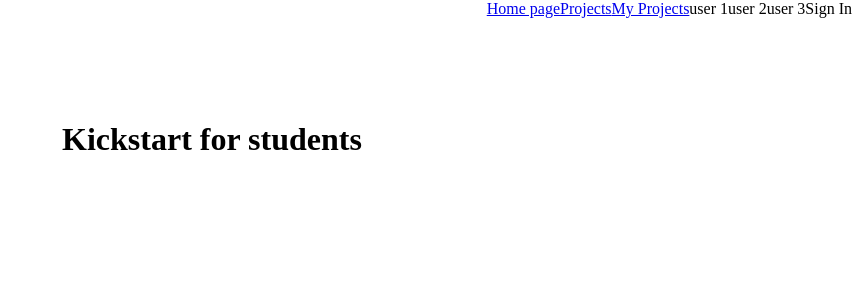
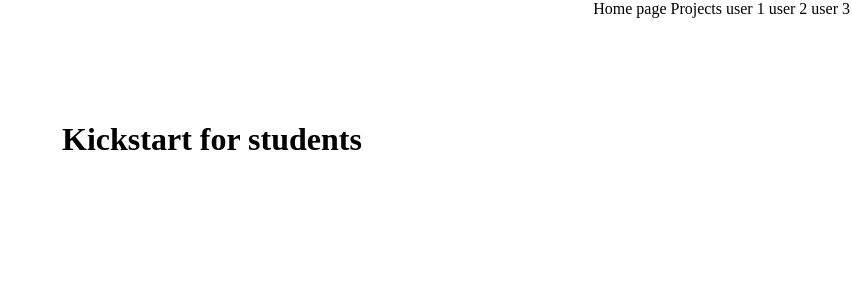
Before and after one commit to matija077/Diplomski, a React (Create React App) app in the folder frontend/: page / in a window 1280 px wide. Shown: the top 300 px of the page, without its empty margins (428-1280 px from the left). Built offline with nearby package versions, Linux system fonts and the light colour scheme.

Commit message:
a lot of fixes

```diff
--- a/frontend/src/App.css
+++ b/frontend/src/App.css
@@ -2,8 +2,9 @@ body {
   font-family: 'Crimson Text', serif;
 }
 
-a {
-
+a, a:hover, a:focus, a:active {
+  text-decoration: none;
+  color: inherit;
 }
 
 .name {
--- a/frontend/src/components/header/header.component.js
+++ b/frontend/src/components/header/header.component.js
@@ -2,43 +2,46 @@ import React from 'react';
 
 import {Link} from 'react-router-dom';
 
+import {connect} from 'react-redux';
+import {createStructuredSelector} from 'reselect';
+
+import {selectCurrentUserNumber} from '../../redux/user/user.selectors';
+
 import './header.style.scss';
 
-function Header({setUser}) {
-    var user = false;
+function Header({setUser, currentUserNumber}) {
 
     return(
         <div className="header">
             <div className="options">
                 <Link to="/" className="option">Home page</Link>
                 <Link to="/projects" className="option">Projects</Link>
-                <Link to="/my_projects" className="option">My Projects</Link>
                 <span
-                    className="option-user"
+                    className={"option-user" + (currentUserNumber == 0 ? " name" : "")}
                     onClick={() => setUser("0")}
                 >
                     user 1
                 </span>
                 <span
-                    className="option-user"
+                    className={"option-user" + (currentUserNumber == 1 ? " name" : "")}
                     onClick={() => setUser("1")}
                     >
                     user 2
                 </span>
                 <span
-                    className="option-user"
+                    className={"option-user" + (currentUserNumber == 2 ? " name" : "")}
                     onClick={() => setUser("2")}
                 >
                     user 3
                 </span>
-                {user ?
-                    <span className="option">Sign out</span>
-                :
-                    <span className="option">Sign In</span>
-                }
             </div>
         </div>
     );
 }
 
-export default Header;
+const mapStateToProps = createStructuredSelector({
+    currentUserNumber: selectCurrentUserNumber
+  });
+
+
+export default connect(mapStateToProps)(Header);
--- a/frontend/src/components/header/header.style.scss
+++ b/frontend/src/components/header/header.style.scss
@@ -11,9 +11,9 @@
     display: flex;
     justify-content: flex-end;
 
-        .option {
+        .option, .option-user {
             cursor: pointer;
-            padding: 10xp 15px;
+            padding: 0px 2px;
         }
     }
 }
--- a/frontend/src/components/projectOverview/projectOverview.component.js
+++ b/frontend/src/components/projectOverview/projectOverview.component.js
@@ -40,12 +40,12 @@ function ProjectOverview({project, currentUserIndex}) {
                     pathname: `/projects/${project.data.projectID}`
                     }}
             >{ project.data.name }</Link>
-            <div>
+            <div className="data-holder">
                 <span className="name">Project Owner</span>
                 <span className="owner">{project.data.ownerName}</span>
             </div>
 
-            <div>
+            <div className="data-holder">
                 <span className="name">Deadline</span>
                 <span className="number"> { project.data.deadline }</span>
             </div>
--- a/frontend/src/components/projectOverview/projectOverview.style.scss
+++ b/frontend/src/components/projectOverview/projectOverview.style.scss
@@ -1,6 +1,12 @@
 .project-properties {
     display: flex;
     flex-direction: column;
+    margin: 0px 0px 10px;
+
+    .title {
+        font-weight: bold;
+        text-align: center;
+    }
 
     .data-holder {
         display: flex;
@@ -19,6 +25,7 @@
         .rewards {
             display: flex;
             flex-direction: column;
+            padding: 0px 2px 2px 0px;
         }
     }
 
```
Also changed, not shown: 1 other file (tests, documents, lock files or other folders).
